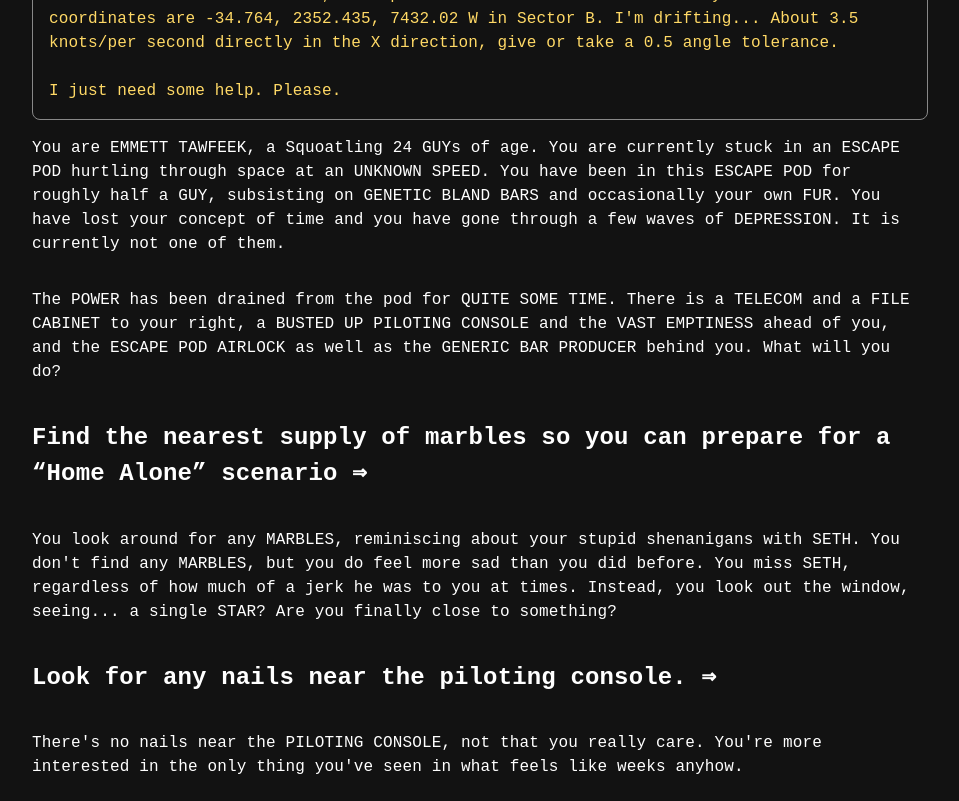
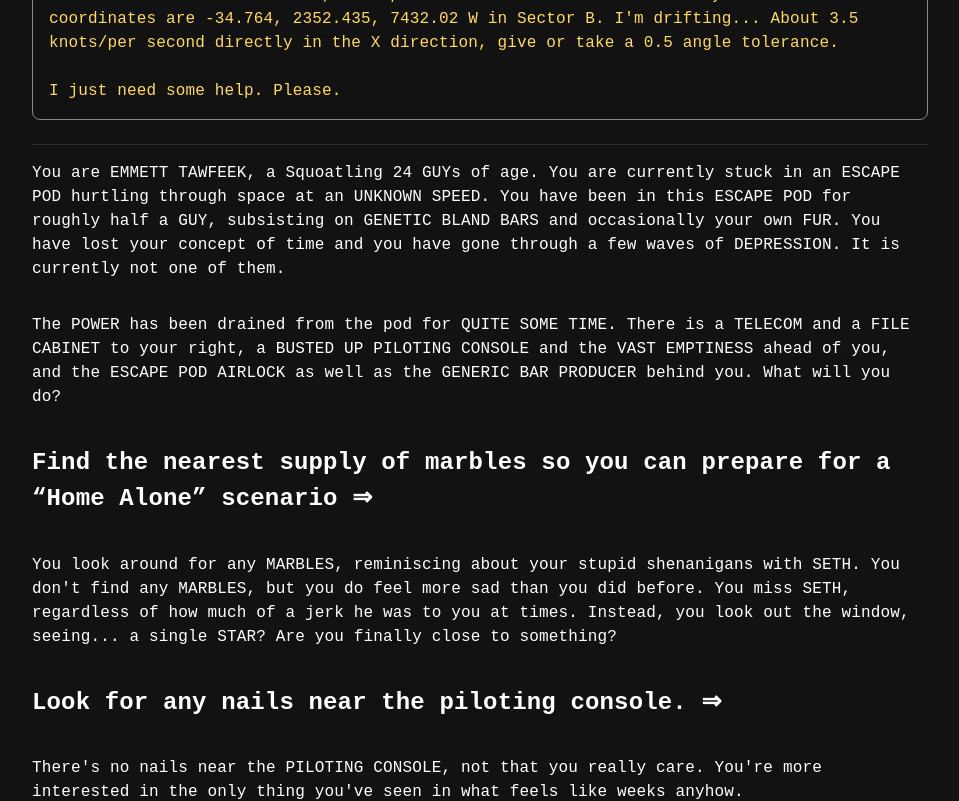
Before and after one commit to lastingParadox/ff-site, a React (Vite) app: page /cyoa in a window 1280 px wide. Shown: the part 680-1481 px from the top of the page, without its empty margins (160-1119 px from the left). Built offline with nearby package versions, Linux system fonts and the light colour scheme.

Commit message:
VM: layout adjustments

```diff
--- a/src/components/Cyoa/vm.scss
+++ b/src/components/Cyoa/vm.scss
@@ -7,7 +7,7 @@ p.vm-dialogue {
 }
 
 p, h2 {
-    font-family: monospace;
+    font-family: "Courier New", Courier, monospace;
 }
 
 div.vm-transcript {
@@ -18,6 +18,8 @@ div.vm-transcript {
     white-space: pre-line;
     vertical-align: bottom;
 
+    margin-bottom: 1.5rem;
+
     p {
         margin: 0;
     }
--- a/src/pages/VortoxMachina.tsx
+++ b/src/pages/VortoxMachina.tsx
@@ -3,6 +3,7 @@ import Narration from "@/components/Cyoa/Narration";
 import Dialogue from "@/components/Cyoa/Dialogue";
 import Action from "@/components/Cyoa/Action";
 import Transcript from "@/components/Cyoa/Transcript";
+import Divider from '@mui/material/Divider';
 
 export default function VortoxMachina() {
     return (
@@ -17,12 +18,17 @@ export default function VortoxMachina() {
                         case "action":
                             return <Action text={line.text} index={index} />;
                         case "transcript":
-                            return <Transcript text={line.text} index={index} />;
+                            return <>
+                                <Transcript text={line.text} index={index} />
+                                <Divider />
+                            </>;
                         default:
                             return <p key={index}><span style={{ color: "red" }}>Error</span></p>;
                     }
                 })
             }
+            <Divider />
+            <h2>To be continued...</h2>
         </main>
     );
 }
```
